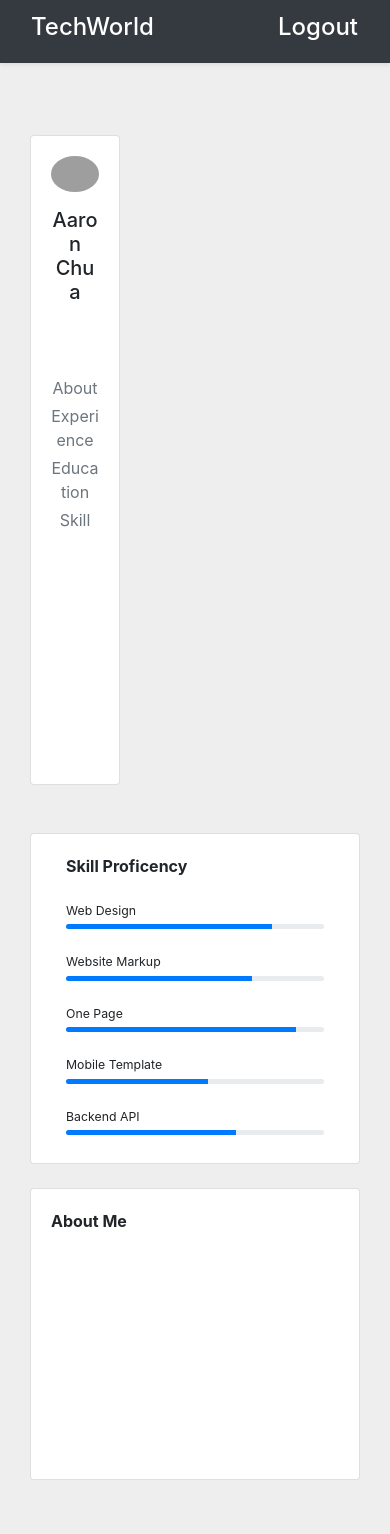
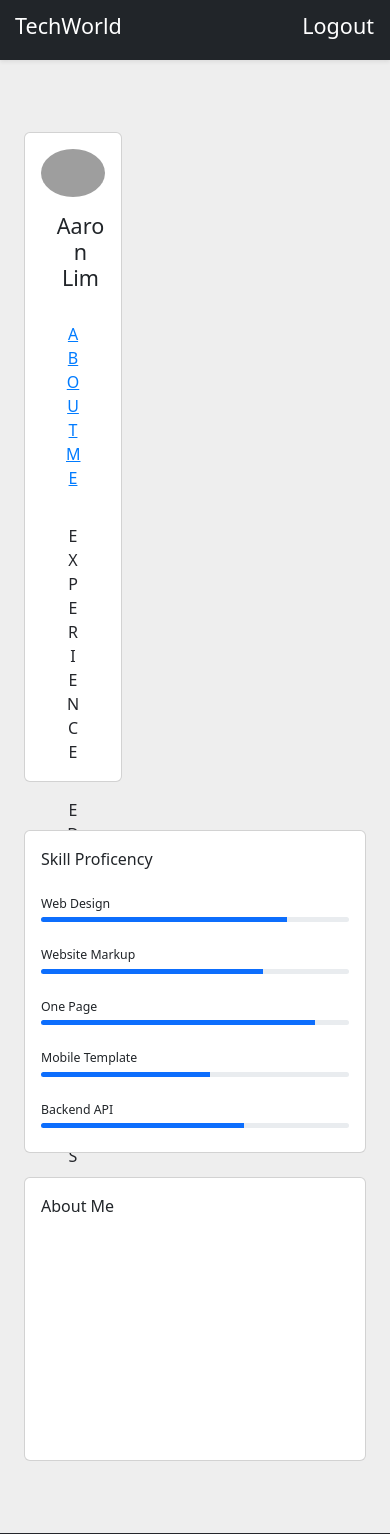
Before and after one commit to nehciyy/agile, a Flask app: page /profile in a window 390 px wide. Shown: the top 1534 px of the page. Run offline with Flask 3, Linux system fonts and the light colour scheme; a user stored in the database is signed in; data comes from the database, SQL or seed files in the repository; some libraries are stand-ins or nearby versions; grey boxes are pictures that could not be loaded.

Commit message:
Merge changes with main branch

```diff
--- a/app.py
+++ b/app.py
@@ -162,10 +162,19 @@ def addCertification():
 @app.route("/profile")
 def profile():
     if authenticated():
-        return render_template('profile.html')
+        about = about_content()
+        return render_template('profile.html', about=about)
     else:
         # User is not authenticated, redirect them to the login page or perform other actions
         return redirect(url_for('login'))
+def about_content():
+    db = get_db_connection()
+    account_id = session['user_id']
+    query = "SELECT A.First_name, A.Last_name, A.date_of_birth, A.gender, U.email FROM Accounts A JOIN Users U ON A.userid = U.user_id WHERE A.userid = ?"
+    user = db.execute(query, (account_id,)).fetchall()
+    db.close()
+    return user
+
 #Route for addSkill
 @app.route("/addSkill", methods=['GET', 'POST'])
 def addSkill():
@@ -190,12 +199,13 @@ def addSkill():
             conn = get_db_connection()
             account_id = session['user_id']
             print(account_id)
-            skills = conn.execute('SELECT account_id, skills, proficiency FROM Skills WHERE account_id = ?', (account_id,)).fetchall()
+            skills = conn.execute('SELECT skills, proficiency FROM Skills WHERE account_id = ?', (account_id,)).fetchall()
             conn.close()
             return render_template('addSkill.html', skills=skills)
     else:
         # User is not authenticated, redirect them to the login page or perform other actions
         return redirect(url_for('login'))
+
 #Route for administrator
 @app.route("/administrator", methods=['GET'])
 def administrator():
--- a/static/css/profile.css
+++ b/static/css/profile.css
@@ -1,9 +1,41 @@
-.container{
+.container {
     max-width: 1170px;
     margin: auto;
 }
 
-.footer{
+.footer {
     background-color: #24262b;
     padding: 70px 0;
 }
+
+input[type="radio"] {
+    display: none;
+}
+
+label {
+    display: block;
+    margin: 4px 0;
+    padding: 15px 25px;
+    font-weight: 300;
+    text-align: center;
+    color: #24262b;
+    cursor: pointer;
+}
+
+label:hover {
+    color: #007BFF;
+}
+
+input:checked+label {
+    color: #007BFF;
+    text-decoration: underline;
+}
+
+/* Show the content for the selected tab */
+input[type="radio"]:checked+label {
+    background-color: #fff;
+}
+
+input[type="radio"]:checked+label+.tab-content {
+    display: block;
+}
--- a/templates/profile.html
+++ b/templates/profile.html
@@ -6,18 +6,30 @@
     <meta charset="utf-8">
     <meta name="viewport" content="width=device-width, initial-scale=1, shrink-to-fit=no">
 
+<head>
+  <title>Profile</title>
+  <!-- Required meta tags -->
+  <meta charset="utf-8">
+  <meta name="viewport" content="width=device-width, initial-scale=1, shrink-to-fit=no">
+
   <!-- Bootstrap CSS -->
-    <link rel="stylesheet" href="https://stackpath.bootstrapcdn.com/bootstrap/4.3.1/css/bootstrap.min.css" integrity="sha384-ggOyR0iXCbMQv3Xipma34MD+dH/1fQ784/j6cY/iJTQUOhcWr7x9JvoRxT2MZw1T" crossorigin="anonymous">
+  <link href="https://cdn.jsdelivr.net/npm/bootstrap@5.3.1/dist/css/bootstrap.min.css" rel="stylesheet"
+    integrity="sha384-4bw+/aepP/YC94hEpVNVgiZdgIC5+VKNBQNGCHeKRQN+PtmoHDEXuppvnDJzQIu9" crossorigin="anonymous">
 
   <!-- Font Awesome CSS -->
   <link rel="stylesheet" href="https://cdnjs.cloudflare.com/ajax/libs/font-awesome/5.15.4/css/all.min.css">
+
+  <!--Local CSS-->
+  <link href="../static/css/profile.css" rel="stylesheet">
   <style>
-      h4{
+    h4 {
       padding-left: 15px;
     }
   </style>
 </head>
-  <body>   <section style="background-color: #eee;">
+
+<body>
+  <section style="background-color: #eee;">
     <header data-bs-theme="dark">
       <div class="collapse text-bg-dark" id="navbarHeader">
         <div class="container">
@@ -49,11 +61,22 @@
               <div class="card-body text-center">
                 <img src="https://mdbcdn.b-cdn.net/img/Photos/new-templates/bootstrap-chat/ava3.webp" alt="avatar"
                   class="rounded-circle img-fluid" style="width: 150px;">
-                          <h5 class="my-3">Aaron Chua</h5>
-                          <p class="text-muted mb-1 mt-4 pt-5">About</p>
-                          <p class="text-muted mb-1">Experience</p>
-                          <p class="text-muted mb-1">Education</p>
-                          <p class="text-muted mb-1">Skill</p>
+                {% for user in about %}
+                <h4 class="my-3 font-weight-bold">{{user['First_name']}} {{user['Last_name']}}</h5>
+                  {% endfor %}
+
+
+                  <input id="about" type="radio" name="tabs" checked>
+                  <label for="about">ABOUT ME</label>
+
+                  <input id="experience" type="radio" name="tabs">
+                  <label for="experience">EXPERIENCE</label>
+
+                  <input id="education" type="radio" name="tabs">
+                  <label for="education">EDUCATION</label>
+
+                  <input id="skill" type="radio" name="tabs">
+                  <label for="skill">SKILLS</label>
               </div>
             </div>
           </div>
@@ -97,10 +120,21 @@
             </div>
             <div class="card mb-4">
               <div class="card-body">
-                        <div class="row">
-                          <div class="col-sm-3" style="height: 250px">
-                            <p class="mb-0 font-weight-bold" >About Me</p>
+                <div class="col-sm-3 tab-content" id="about-content" style="height: 250px">
+                  <p class="mb-0">About Me</p>
+
                 </div>
+
+                <div class="col-sm-3 tab-content" id="experience-content" style="height: 250px">
+                  <p class="mb-0">Experience</p>
+                </div>
+
+                <div class="col-sm-3 tab-content" id="education-content" style="height: 250px">
+                  <p class="mb-0">Education</p>
+                </div>
+
+                <div class="col-sm-3 tab-content" id="skills-content" style="height: 250px">
+                  <p class="mb-0">Skills</p>
                 </div>
               </div>
             </div>
@@ -140,8 +174,57 @@
   </footer>
   <!-- Optional JavaScript -->
   <!-- jQuery first, then Popper.js, then Bootstrap JS -->
-    <script src="https://code.jquery.com/jquery-3.3.1.slim.min.js" integrity="sha384-q8i/X+965DzO0rT7abK41JStQIAqVgRVzpbzo5smXKp4YfRvH+8abtTE1Pi6jizo" crossorigin="anonymous"></script>
-    <script src="https://cdnjs.cloudflare.com/ajax/libs/popper.js/1.14.7/umd/popper.min.js" integrity="sha384-UO2eT0CpHqdSJQ6hJty5KVphtPhzWj9WO1clHTMGa3JDZwrnQq4sF86dIHNDz0W1" crossorigin="anonymous"></script>
-    <script src="https://stackpath.bootstrapcdn.com/bootstrap/4.3.1/js/bootstrap.min.js" integrity="sha384-JjSmVgyd0p3pXB1rRibZUAYoIIy6OrQ6VrjIEaFf/nJGzIxFDsf4x0xIM+B07jRM" crossorigin="anonymous"></script>
+  <script src="https://code.jquery.com/jquery-3.3.1.slim.min.js"
+    integrity="sha384-q8i/X+965DzO0rT7abK41JStQIAqVgRVzpbzo5smXKp4YfRvH+8abtTE1Pi6jizo"
+    crossorigin="anonymous"></script>
+  <script src="https://cdnjs.cloudflare.com/ajax/libs/popper.js/1.14.7/umd/popper.min.js"
+    integrity="sha384-UO2eT0CpHqdSJQ6hJty5KVphtPhzWj9WO1clHTMGa3JDZwrnQq4sF86dIHNDz0W1"
+    crossorigin="anonymous"></script>
+  <script src="https://stackpath.bootstrapcdn.com/bootstrap/4.3.1/js/bootstrap.min.js"
+    integrity="sha384-JjSmVgyd0p3pXB1rRibZUAYoIIy6OrQ6VrjIEaFf/nJGzIxFDsf4x0xIM+B07jRM"
+    crossorigin="anonymous"></script>
+  <script src="https://cdn.jsdelivr.net/npm/bootstrap-datepicker@1.10.0/dist/js/bootstrap-datepicker.min.js"
+    integrity="sha256-iZp9dyOMJKPFdn1UMra9ZMhPZAlSGZUzdhqqEgijE+Q=" crossorigin="anonymous"></script>
+
+  <!--Datepicker Jquery-->
+  <script>
+    $(function () {
+      $("#datepicker").datepicker({
+        format: "dd/mm/yyyy",
+      });
+    });
+  </script>
+
+  <script>
+    // Get all radio buttons and their associated content elements
+    const radioButtons = document.querySelectorAll('input[type="radio"]');
+    const tabContents = document.querySelectorAll('.tab-content');
+
+    // Function to handle tab switching
+    function switchTab(index) {
+      // Hide all tab contents
+      tabContents.forEach((tabContent) => {
+        tabContent.style.display = 'none';
+      });
+
+      // Show the selected tab content
+      tabContents[index].style.display = 'block';
+    }
+
+    // Add event listeners to radio buttons to handle tab switching
+    radioButtons.forEach((radioButton, index) => {
+      radioButton.addEventListener('change', () => {
+        switchTab(index);
+      });
+    });
+
+    // Select the default tab on page load
+    const defaultTab = document.querySelector('input[type="radio"][checked]');
+    if (defaultTab) {
+      const index = Array.from(radioButtons).indexOf(defaultTab);
+      switchTab(index);
+    }
+  </script>
 </body>
+
 </html>
```
Lines whose indentation alone changed are shown as unchanged.
